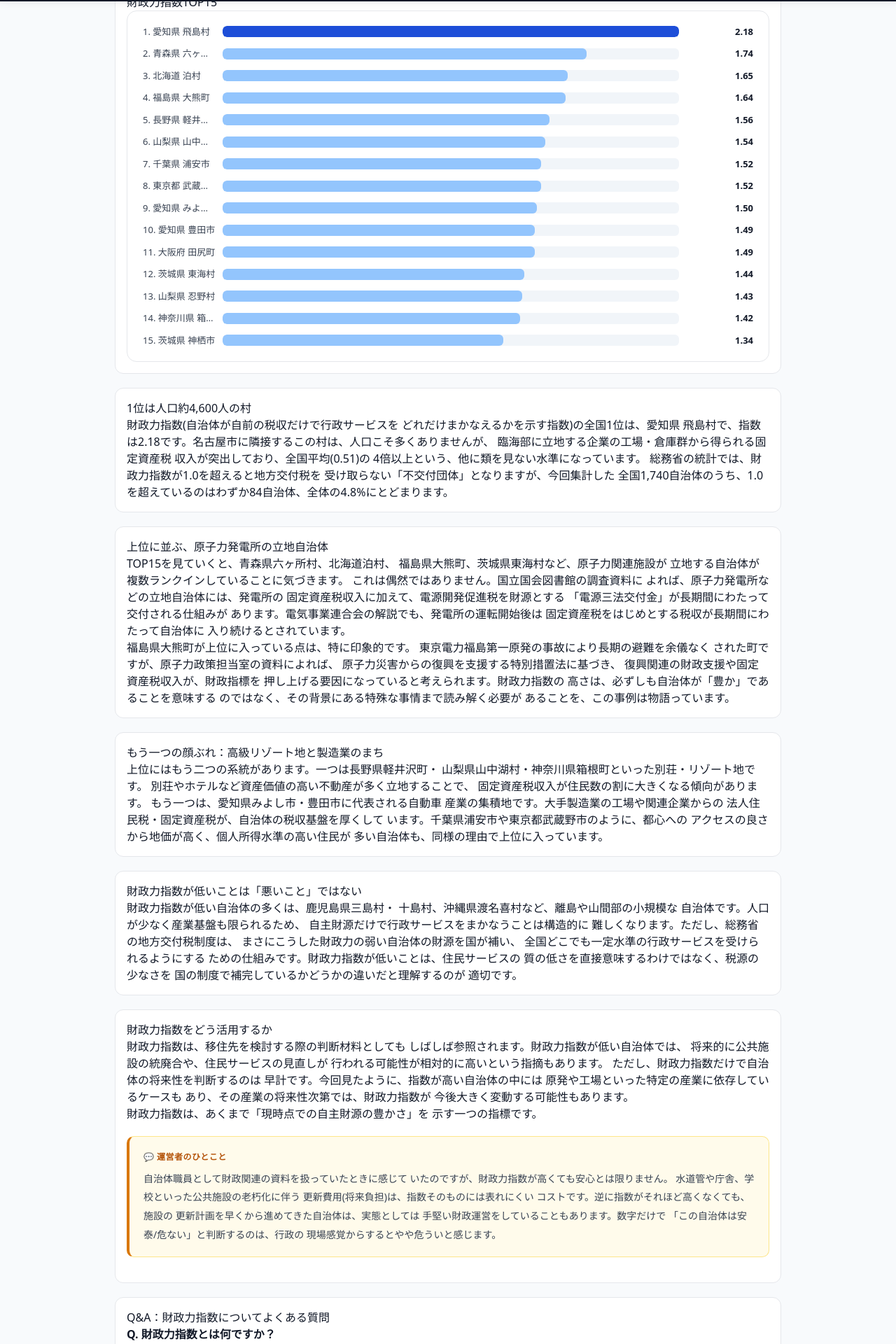
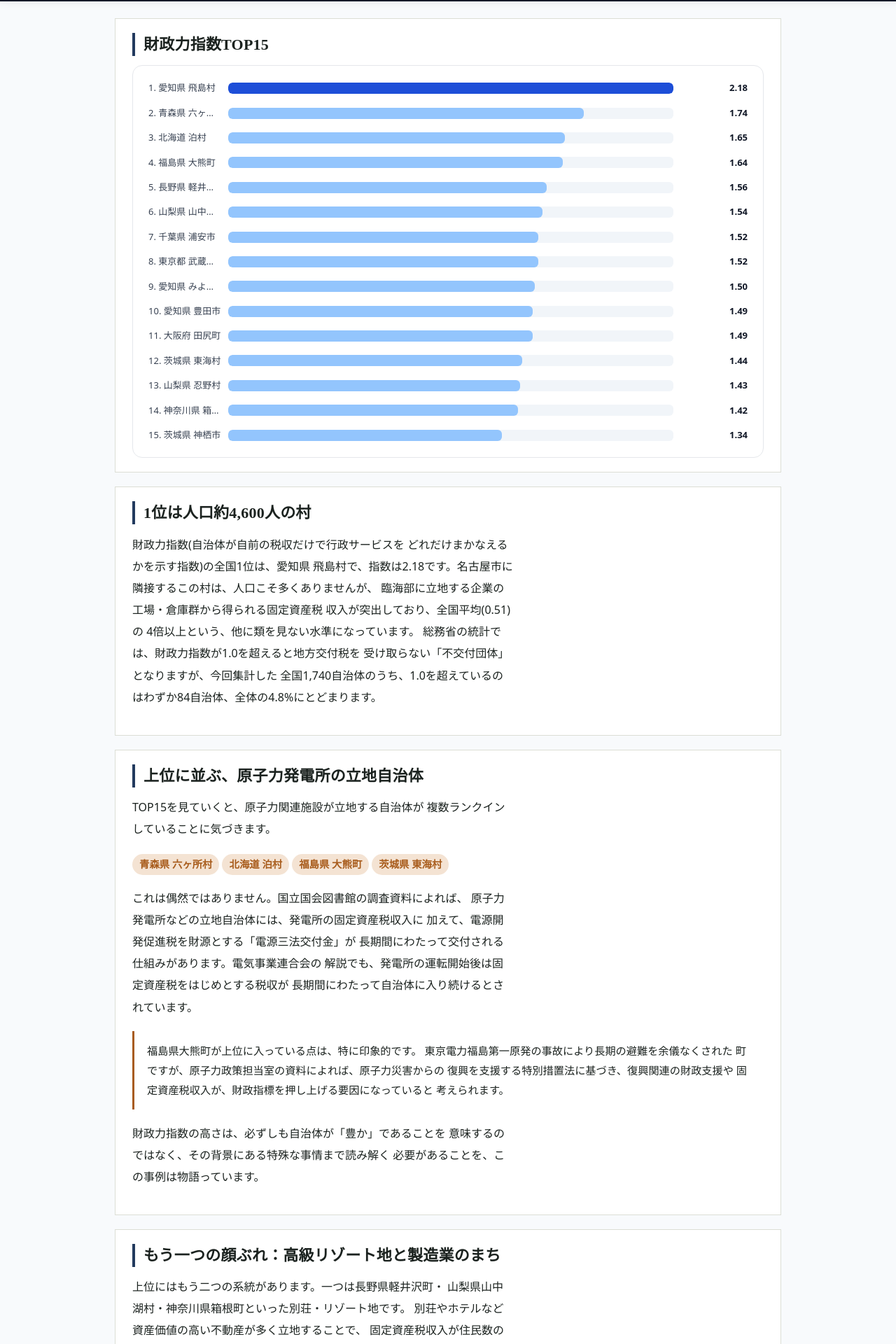
Before and after one commit to OW-beep/japan-data-site, a Next.js app: page /articles/finance-analysis in a window 1280 px wide. Shown: the part 798-2718 px from the top of the page at 70% size. Built offline with nearby package versions, Linux system fonts and the light colour scheme; no server answers.

Commit message:
Force-fix node_modules bin permissions before build

```diff
--- a/app/articles/finance-analysis/page.tsx
+++ b/app/articles/finance-analysis/page.tsx
@@ -134,28 +134,39 @@ export default function Page() {
         <h2>上位に並ぶ、原子力発電所の立地自治体</h2>
 
         <p>
-          TOP15を見ていくと、青森県六ヶ所村、北海道泊村、
-          福島県大熊町、茨城県東海村など、原子力関連施設が
-          立地する自治体が複数ランクインしていることに気づきます。
-          これは偶然ではありません。国立国会図書館の調査資料に
-          よれば、原子力発電所などの立地自治体には、発電所の
-          固定資産税収入に加えて、電源開発促進税を財源とする
-          「電源三法交付金」が長期間にわたって交付される仕組みが
-          あります。電気事業連合会の解説でも、発電所の運転開始後は
-          固定資産税をはじめとする税収が長期間にわたって自治体に
-          入り続けるとされています。
+          TOP15を見ていくと、原子力関連施設が立地する自治体が
+          複数ランクインしていることに気づきます。
         </p>
 
+        <div style={{ margin: "12px 0 16px" }}>
+          <span className="stat-chip">青森県 六ヶ所村</span>
+          <span className="stat-chip">北海道 泊村</span>
+          <span className="stat-chip">福島県 大熊町</span>
+          <span className="stat-chip">茨城県 東海村</span>
+        </div>
+
         <p>
+          これは偶然ではありません。国立国会図書館の調査資料によれば、
+          原子力発電所などの立地自治体には、発電所の固定資産税収入に
+          加えて、電源開発促進税を財源とする「電源三法交付金」が
+          長期間にわたって交付される仕組みがあります。電気事業連合会の
+          解説でも、発電所の運転開始後は固定資産税をはじめとする税収が
+          長期間にわたって自治体に入り続けるとされています。
+        </p>
+
+        <div className="pull-note">
           福島県大熊町が上位に入っている点は、特に印象的です。
-          東京電力福島第一原発の事故により長期の避難を余儀なく
-          された町ですが、原子力政策担当室の資料によれば、
-          原子力災害からの復興を支援する特別措置法に基づき、
-          復興関連の財政支援や固定資産税収入が、財政指標を
-          押し上げる要因になっていると考えられます。財政力指数の
-          高さは、必ずしも自治体が「豊か」であることを意味する
-          のではなく、その背景にある特殊な事情まで読み解く必要が
-          あることを、この事例は物語っています。
+          東京電力福島第一原発の事故により長期の避難を余儀なくされた
+          町ですが、原子力政策担当室の資料によれば、原子力災害からの
+          復興を支援する特別措置法に基づき、復興関連の財政支援や
+          固定資産税収入が、財政指標を押し上げる要因になっていると
+          考えられます。
+        </div>
+
+        <p>
+          財政力指数の高さは、必ずしも自治体が「豊か」であることを
+          意味するのではなく、その背景にある特殊な事情まで読み解く
+          必要があることを、この事例は物語っています。
         </p>
       </div>
 
@@ -296,10 +307,9 @@ export default function Page() {
 }
 
 const box: React.CSSProperties = {
-  background: "#fff",
-  padding: 16,
-  borderRadius: 12,
-  border: "1px solid #e5e7eb",
+  background: "var(--surface)",
+  padding: "20px 24px",
+  border: "1px solid var(--line)",
   marginBottom: 20,
 };
 
--- a/app/globals.css
+++ b/app/globals.css
@@ -1,13 +1,112 @@
 @import "tailwindcss";
 
+/*
+ * デザイントークン
+ * ----------------------------------------------------------------
+ * 「行政統計のレポート・台帳」を思わせる、フラットで実直なトーン。
+ * 見出しに明朝(和文セリフ)、本文にゴシックという二書体構成で、
+ * 数字の強調色にはオレンジ寄りの朱色(ochre)を一箇所だけ使う。
+ * グラデーション・丸影・パステルの多用は避ける。
+ */
 :root {
-  --background: #ffffff;
-  --foreground: #171717;
+  --paper: #f2f3ee;       /* 背景(和紙のような、わずかに緑がかったグレー) */
+  --surface: #ffffff;     /* カード・パネルの地色 */
+  --ink: #1b221f;         /* 本文の基本色(純黒ではない墨色) */
+  --muted: #5b6259;       /* 補足テキスト */
+  --line: #dcded5;        /* 罫線・ボーダー */
+  --indigo: #223a5e;      /* 主要アクセント(藍色。リンク・見出し帯) */
+  --indigo-deep: #16283f; /* 主要アクセントの濃色(hover・パネル背景) */
+  --ochre: #a85c1c;       /* 数値・統計の強調色(朱色寄りのオレンジ) */
+  --ochre-soft: #f4e3d3;  /* 朱色の淡色(チップ背景など) */
+
+  --font-serif: "Hiragino Mincho ProN", "YuMincho", "Yu Mincho", "Noto Serif JP", serif;
+  --font-sans: "Hiragino Kaku Gothic ProN", "Hiragino Sans", "Yu Gothic Medium",
+    "Yu Gothic", "Meiryo", sans-serif;
+}
+
+* {
+  box-sizing: border-box;
 }
 
 body {
-  background: var(--background);
-  color: var(--foreground);
-  font-family: Arial, Helvetica, sans-serif;
+  background: var(--paper);
+  color: var(--ink);
+  font-family: var(--font-sans);
   margin: 0;
+  line-height: 1.8;
+  -webkit-font-smoothing: antialiased;
 }
+
+h1, h2, h3 {
+  font-family: var(--font-serif);
+  color: var(--ink);
+  line-height: 1.5;
+  font-weight: 700;
+  letter-spacing: 0.01em;
+}
+
+h1 { font-size: 2rem; }
+h2 { font-size: 1.375rem; margin-bottom: 0.6em; }
+h3 { font-size: 1.125rem; }
+
+a {
+  color: var(--indigo);
+}
+
+strong {
+  font-weight: 700;
+  color: var(--ink);
+}
+
+/*
+ * 記事本文(ArticleLayoutのchildren、および一部ランキングページの
+ * 解説文)に適用する共通クラス。1行あたりの文字数を絞り、
+ * 行間を広めに取ることで「文字の壁」を避ける。
+ * 個別ページのstr_replace編集を最小限にするため、要素セレクタで
+ * まとめて当てている。
+ */
+.article-body h2 {
+  border-left: 4px solid var(--indigo);
+  padding-left: 12px;
+}
+
+.article-body p {
+  max-width: 34em;
+  line-height: 1.95;
+  margin: 0 0 1.1em;
+  color: var(--ink);
+}
+
+.article-body ul,
+.article-body ol {
+  max-width: 34em;
+  line-height: 1.9;
+}
+
+.article-body strong {
+  color: var(--indigo-deep);
+}
+
+/* 数値・固有名詞などを目立たせるための小さな部品群 */
+.stat-chip {
+  display: inline-flex;
+  align-items: baseline;
+  gap: 4px;
+  background: var(--ochre-soft);
+  color: var(--ochre);
+  font-weight: 700;
+  padding: 2px 10px;
+  border-radius: 999px;
+  font-size: 0.9em;
+  margin: 2px 4px 2px 0;
+}
+
+.pull-note {
+  border-left: 3px solid var(--ochre);
+  background: var(--surface);
+  padding: 14px 18px;
+  margin: 1.2em 0;
+  font-size: 0.95em;
+  line-height: 1.85;
+  color: var(--ink);
+}
--- a/components/ArticleLayout.tsx
+++ b/components/ArticleLayout.tsx
@@ -112,9 +112,9 @@ return ( <main style={container}> {tags && <ArticleTags tags={tags} />}
     {top3.map((item) => (
       <div
         key={item.rank}
-        style={topCard}
+        style={item.rank === 1 ? { ...topCard, borderTopColor: "var(--ochre)" } : topCard}
       >
-        <div style={rankStyle}>
+        <div style={item.rank === 1 ? { ...rankStyle, fontSize: 20 } : rankStyle}>
           #{item.rank}
         </div>
 
@@ -130,7 +130,9 @@ return ( <main style={container}> {tags && <ArticleTags tags={tags} />}
   </div>
 
   <div>
-    {children}
+    <div className="article-body">
+      {children}
+    </div>
   </div>
 
   <AdSense />
@@ -156,32 +158,39 @@ padding: 24,
 };
 
 const titleStyle: React.CSSProperties = {
-fontSize: 36,
-fontWeight: 800,
+fontSize: 32,
+fontWeight: 700,
+lineHeight: 1.5,
+marginBottom: 10,
 };
 
 const summaryStyle: React.CSSProperties = {
-color: "#6b7280",
+color: "var(--muted)",
 marginBottom: 24,
+maxWidth: "34em",
+lineHeight: 1.9,
 };
 
 const hero: React.CSSProperties = {
-background:
-"linear-gradient(135deg,#2563eb,#1d4ed8)",
+background: "var(--indigo)",
 color: "white",
-padding: 30,
-borderRadius: 20,
-textAlign: "center",
+padding: "26px 30px",
+borderLeft: "6px solid var(--ochre)",
+textAlign: "left",
 marginBottom: 30,
 };
 
 const heroLabelStyle: React.CSSProperties = {
-fontSize: 18,
+fontSize: 14,
+opacity: 0.85,
+marginBottom: 6,
 };
 
 const heroValueStyle: React.CSSProperties = {
-fontSize: 48,
-fontWeight: 800,
+fontSize: 42,
+fontWeight: 700,
+fontFamily: "var(--font-serif)",
+fontVariantNumeric: "tabular-nums",
 };
 
 const topGrid: React.CSSProperties = {
@@ -193,15 +202,17 @@ marginBottom: 30,
 };
 
 const topCard: React.CSSProperties = {
-background: "#fff",
-border: "1px solid #e5e7eb",
-borderRadius: 16,
+background: "var(--surface)",
+border: "1px solid var(--line)",
+borderTop: "3px solid var(--indigo)",
 padding: 20,
 };
 
 const rankStyle: React.CSSProperties = {
-color: "#2563eb",
+color: "var(--ochre)",
 fontWeight: 700,
+fontFamily: "var(--font-serif)",
+fontSize: 15,
 };
 
 const nameStyle: React.CSSProperties = {
@@ -211,16 +222,17 @@ fontWeight: 700,
 
 const valueStyle: React.CSSProperties = {
 marginTop: 8,
-fontSize: 24,
-fontWeight: 800,
+fontSize: 22,
+fontWeight: 700,
+fontVariantNumeric: "tabular-nums",
 };
 
 const button: React.CSSProperties = {
 display: "inline-block",
 marginTop: 24,
-padding: "12px 18px",
-background: "#2563eb",
+padding: "12px 20px",
+background: "var(--indigo)",
 color: "white",
-borderRadius: 10,
 textDecoration: "none",
+fontWeight: 700,
 };
--- a/components/CompareCTA.tsx
+++ b/components/CompareCTA.tsx
@@ -12,8 +12,8 @@ export default function CompareCTA() {
         marginTop: 24,
         marginBottom: 24,
         padding: "18px 22px",
-        background: "linear-gradient(135deg,#2563eb 0%,#0ea5e9 100%)",
-        borderRadius: 14,
+        background: "var(--indigo)",
+        borderLeft: "4px solid var(--ochre)",
         textDecoration: "none",
         color: "#fff",
       }}
--- a/components/Footer.tsx
+++ b/components/Footer.tsx
@@ -6,7 +6,7 @@ export default function Footer() {
       <div style={container}>
 
         <section>
-          <h3>全国自治体データランキング</h3>
+          <h3 style={heading}>全国自治体データランキング</h3>
 
           <p style={text}>
             全国1741自治体の人口・出生率・高齢化率・
@@ -16,43 +16,43 @@ export default function Footer() {
         </section>
 
         <section>
-          <h3>人気ランキング</h3>
+          <h3 style={heading}>人気ランキング</h3>
 
           <ul style={list}>
-            <li><Link href="/ranking/population">人口ランキング</Link></li>
-            <li><Link href="/ranking/birth-rate">出生率ランキング</Link></li>
-            <li><Link href="/ranking/aging">高齢化率ランキング</Link></li>
-            <li><Link href="/ranking/child">子ども人口ランキング</Link></li>
-            <li><Link href="/ranking/density">人口密度ランキング</Link></li>
-            <li><Link href="/ranking/area">面積ランキング</Link></li>
+            <li><Link href="/ranking/population" style={footerLink}>人口ランキング</Link></li>
+            <li><Link href="/ranking/birth-rate" style={footerLink}>出生率ランキング</Link></li>
+            <li><Link href="/ranking/aging" style={footerLink}>高齢化率ランキング</Link></li>
+            <li><Link href="/ranking/child" style={footerLink}>子ども人口ランキング</Link></li>
+            <li><Link href="/ranking/density" style={footerLink}>人口密度ランキング</Link></li>
+            <li><Link href="/ranking/area" style={footerLink}>面積ランキング</Link></li>
           </ul>
         </section>
 
         <section>
-          <h3>探す</h3>
+          <h3 style={heading}>探す</h3>
 
           <ul style={list}>
-            <li><Link href="/prefecture">都道府県から探す</Link></li>
-            <li><Link href="/search">市区町村検索</Link></li>
-            <li><Link href="/compare">自治体比較ツール</Link></li>
-            <li><Link href="/articles">データ分析記事</Link></li>
+            <li><Link href="/prefecture" style={footerLink}>都道府県から探す</Link></li>
+            <li><Link href="/search" style={footerLink}>市区町村検索</Link></li>
+            <li><Link href="/compare" style={footerLink}>自治体比較ツール</Link></li>
+            <li><Link href="/articles" style={footerLink}>データ分析記事</Link></li>
           </ul>
         </section>
 
         <section>
-          <h3>サイト情報</h3>
+          <h3 style={heading}>サイト情報</h3>
 
           <ul style={list}>
-            <li><Link href="/about">サイトについて</Link></li>
-            <li><Link href="/privacy">プライバシーポリシー</Link></li>
-            <li><Link href="/terms">利用規約</Link></li>
-            <li><Link href="/contact">お問い合わせ</Link></li>
-            <li><Link href="/sitemap">サイトマップ</Link></li>
+            <li><Link href="/about" style={footerLink}>サイトについて</Link></li>
+            <li><Link href="/privacy" style={footerLink}>プライバシーポリシー</Link></li>
+            <li><Link href="/terms" style={footerLink}>利用規約</Link></li>
+            <li><Link href="/contact" style={footerLink}>お問い合わせ</Link></li>
+            <li><Link href="/sitemap" style={footerLink}>サイトマップ</Link></li>
           </ul>
         </section>
 
         <section>
-          <h3>運営者の他サイト</h3>
+          <h3 style={heading}>運営者の他サイト</h3>
 
           <ul style={list}>
             <li>
@@ -60,6 +60,7 @@ export default function Footer() {
                 href="https://data-mikke-lab.vercel.app/"
                 target="_blank"
                 rel="noopener noreferrer"
+                style={footerLink}
               >
                 データみっけ(都道府県別オープンデータ)
               </a>
@@ -69,6 +70,7 @@ export default function Footer() {
                 href="https://civic-scope-funabashi.vercel.app/"
                 target="_blank"
                 rel="noopener noreferrer"
+                style={footerLink}
               >
                 CivicScope船橋(船橋市データメディア)
               </a>
@@ -101,7 +103,7 @@ export default function Footer() {
 
 const footer: React.CSSProperties = {
   marginTop: 80,
-  background: "#111827",
+  background: "var(--indigo-deep)",
   color: "#fff",
 };
 
@@ -134,6 +136,15 @@ const text: React.CSSProperties = {
   lineHeight: 1.8,
 };
 
+const heading: React.CSSProperties = {
+  color: "#fff",
+  fontFamily: "var(--font-serif)",
+};
+
+const footerLink: React.CSSProperties = {
+  color: "#d1d5db",
+};
+
 const bottom: React.CSSProperties = {
   borderTop: "1px solid #374151",
 
--- a/components/Header.tsx
+++ b/components/Header.tsx
@@ -5,7 +5,7 @@ export default function Header() {
     <header style={header}>
       <div style={container}>
         <Link href="/" style={logo}>
-          🇯🇵 全国自治体データランキング
+          全国自治体データランキング
         </Link>
 
         <nav style={nav}>
@@ -41,8 +41,8 @@ export default function Header() {
 }
 
 const header: React.CSSProperties = {
-  background: "#fff",
-  borderBottom: "1px solid #e5e7eb",
+  background: "var(--surface)",
+  borderBottom: "1px solid var(--line)",
   position: "sticky",
   top: 0,
   zIndex: 100,
@@ -63,10 +63,11 @@ const container: React.CSSProperties = {
 
 const logo: React.CSSProperties = {
   textDecoration: "none",
-  color: "#111827",
+  color: "var(--ink)",
+  fontFamily: "var(--font-serif)",
 
-  fontWeight: 800,
-  fontSize: 19,
+  fontWeight: 700,
+  fontSize: 18,
 };
 
 const nav: React.CSSProperties = {
--- a/components/home/Hero.tsx
+++ b/components/home/Hero.tsx
@@ -4,116 +4,75 @@ export default function Hero() {
   return (
     <section
       style={{
-        background:
-          "linear-gradient(135deg,#2563eb 0%,#0ea5e9 100%)",
+        background: "var(--indigo)",
         color: "#fff",
-        borderRadius: 20,
-        padding: "32px 28px 26px",
+        borderLeft: "6px solid var(--ochre)",
+        padding: "36px 32px 30px",
         marginBottom: 32,
-        boxShadow: "0 12px 24px rgba(37,99,235,.16)",
       }}
     >
-      <div
-        style={{
-          maxWidth: 960,
-          margin: "0 auto",
-          textAlign: "center",
-        }}
-      >
-        <div
-          style={{
-            display: "inline-block",
-            background: "rgba(255,255,255,.15)",
-            padding: "5px 14px",
-            borderRadius: 999,
-            fontWeight: 700,
-            fontSize: 12,
-            marginBottom: 14,
-          }}
-        >
-          🇯🇵 全国1741自治体データを毎年更新
-        </div>
-
+      <div style={{ maxWidth: 720 }}>
         <h1
           style={{
-            fontSize: 32,
-            lineHeight: 1.35,
-            fontWeight: 800,
-            marginBottom: 12,
+            fontFamily: "var(--font-serif)",
+            fontSize: 30,
+            lineHeight: 1.6,
+            fontWeight: 700,
+            marginBottom: 14,
           }}
         >
           日本全国の自治体データを
           <br />
-          ランキングとグラフで比較
+          ランキングとグラフで比較する
         </h1>
 
         <p
           style={{
-            maxWidth: 680,
-            margin: "0 auto",
             fontSize: 15,
-            lineHeight: 1.7,
-            opacity: 0.95,
+            lineHeight: 1.9,
+            opacity: 0.92,
+            marginBottom: 0,
           }}
         >
           人口・出生率・人口密度・高齢化率・子ども人口・面積・財政など、
           政府オープンデータをわかりやすく可視化。
-          全国1741自治体をランキング・比較・分析できます。
+          全国1,741自治体をランキング・比較・分析できます。
         </p>
 
         <div
           style={{
             display: "flex",
-            justifyContent: "center",
             flexWrap: "wrap",
             gap: 10,
-            marginTop: 20,
+            marginTop: 24,
           }}
         >
-          <Link
-            href="/ranking/population"
-            style={primaryButton}
-          >
-            👑 人口ランキング
+          <Link href="/ranking/population" style={primaryButton}>
+            人口ランキング
           </Link>
 
-          <Link
-            href="/ranking/birth-rate"
-            style={secondaryButton}
-          >
-            👶 出生率ランキング
+          <Link href="/search" style={secondaryButton}>
+            自治体検索
           </Link>
 
-          <Link
-            href="/search"
-            style={secondaryButton}
-          >
-            🔍 自治体検索
-          </Link>
-
-          <Link
-            href="/compare"
-            style={secondaryButton}
-          >
-            ⚖️ 自治体比較
+          <Link href="/compare" style={secondaryButton}>
+            自治体比較
           </Link>
         </div>
 
         <div
           style={{
             display: "flex",
-            justifyContent: "center",
             flexWrap: "wrap",
-            gap: "8px 24px",
-            marginTop: 20,
-            paddingTop: 16,
-            borderTop: "1px solid rgba(255,255,255,.2)",
+            gap: "6px 28px",
+            marginTop: 26,
+            paddingTop: 18,
+            borderTop: "1px solid rgba(255,255,255,.25)",
           }}
         >
-          <Info number="1741+" label="自治体" />
+          <Info number="1,741" label="対象自治体" />
           <Info number="20+" label="ランキング" />
-          <Info number="2000+" label="データページ" />
-          <Info number="毎年更新" label="政府データ" />
+          <Info number="2,000+" label="データページ" />
         </div>
       </div>
     </section>
@@ -121,58 +80,38 @@ export default function Hero() {
 }
 
 const primaryButton = {
-  background: "#fff",
-  color: "#2563eb",
+  background: "var(--ochre)",
+  color: "#fff",
   textDecoration: "none",
-  padding: "11px 18px",
-  borderRadius: 10,
-  fontWeight: 800,
+  padding: "11px 20px",
+  fontWeight: 700,
   fontSize: 13,
 } as const;
 
 const secondaryButton = {
-  background: "rgba(255,255,255,.15)",
+  background: "transparent",
   color: "#fff",
-  border: "1px solid rgba(255,255,255,.35)",
+  border: "1px solid rgba(255,255,255,.4)",
   textDecoration: "none",
-  padding: "11px 18px",
-  borderRadius: 10,
+  padding: "11px 20px",
   fontWeight: 700,
   fontSize: 13,
 } as const;
 
-function Info({
-  number,
-  label,
-}: {
-  number: string;
-  label: string;
-}) {
+function Info({ number, label }: { number: string; label: string }) {
   return (
-    <div
-      style={{
-        display: "flex",
-        alignItems: "baseline",
-        gap: 6,
-      }}
-    >
+    <div style={{ display: "flex", alignItems: "baseline", gap: 6 }}>
       <div
         style={{
-          fontSize: 18,
-          fontWeight: 800,
+          fontSize: 20,
+          fontWeight: 700,
+          fontFamily: "var(--font-serif)",
+          fontVariantNumeric: "tabular-nums",
         }}
       >
         {number}
       </div>
-
-      <div
-        style={{
-          fontSize: 12,
-          opacity: 0.85,
-        }}
-      >
-        {label}
-      </div>
+      <div style={{ fontSize: 12, opacity: 0.85 }}>{label}</div>
     </div>
   );
 }
```
